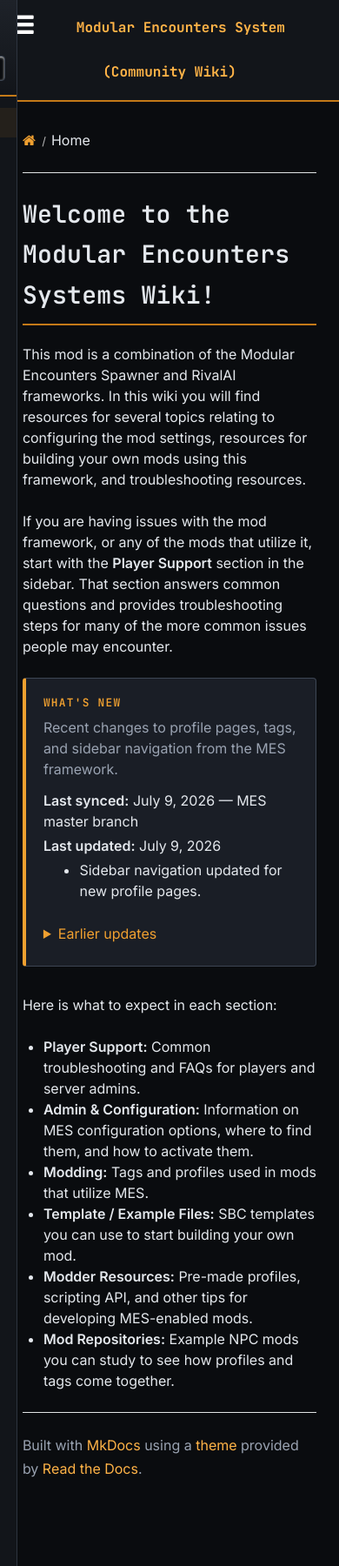
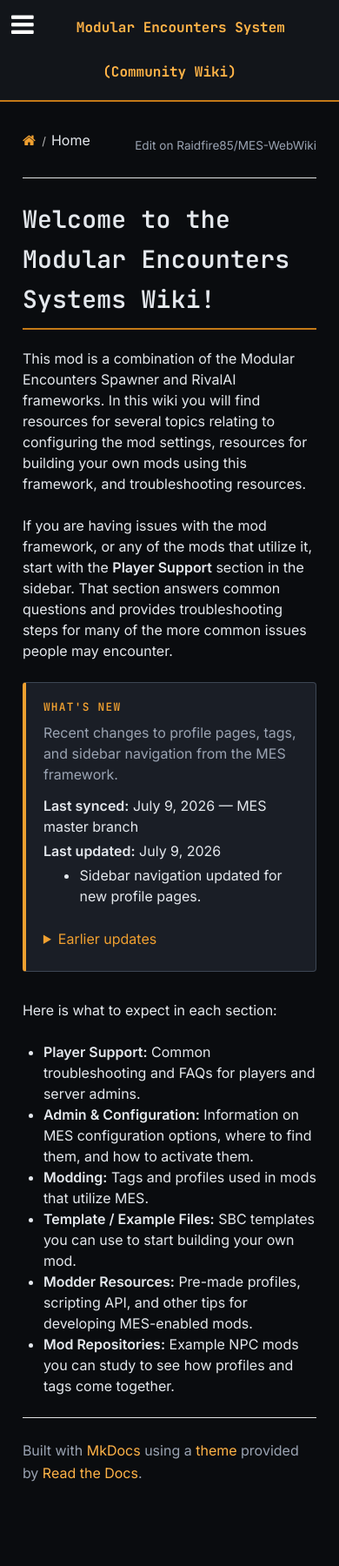
Before and after one commit to Raidfire85/MES-WebWiki, an MkDocs documentation site: the page built from docs/index.md, in a window 390 px wide. Shown: the whole page at 87% size. Built offline with MkDocs 1.6.1, drawn with Linux system fonts in a browser that asks for light colours; nearby versions of some CDN libraries.

Commit message:
Fix mobile sidebar peeking on narrow screens.
Scope layout fixes to max-width 768px only; desktop sidebar unchanged.

```diff
--- a/docs/style.css
+++ b/docs/style.css
@@ -469,6 +469,45 @@
   font-family: 'JetBrains Mono', ui-monospace, monospace;
 }
 
+/* --- Mobile / narrow screens (ReadTheDocs ≤768px) --- */
+@media screen and (max-width: 768px) {
+  /*
+   * RTD hides the sidebar with left: -300px but our sidebar is 320px wide,
+   * so ~20px (border + search box) peeks on the left when the menu is closed.
+   */
+  .wy-nav-side {
+    width: 85%;
+    max-width: var(--mes-sidebar-width);
+    left: -100%;
+    border-right: none;
+  }
+
+  .wy-nav-side.shift {
+    left: 0;
+    border-right: 1px solid var(--mes-border);
+  }
+
+  .wy-nav-content-wrap {
+    margin-left: 0 !important;
+    width: 100%;
+  }
+
+  .wy-nav-content {
+    max-width: none;
+    padding: 1.25rem 1rem 2rem;
+  }
+
+  .wy-table-responsive {
+    overflow-x: auto !important;
+    -webkit-overflow-scrolling: touch;
+  }
+
+  .wy-breadcrumbs li.wy-breadcrumbs-aside {
+    display: block;
+    margin-top: 0.35rem;
+  }
+}
+
 /* --- Admonitions / notes --- */
 .rst-content .note,
 .rst-content .warning,
```
